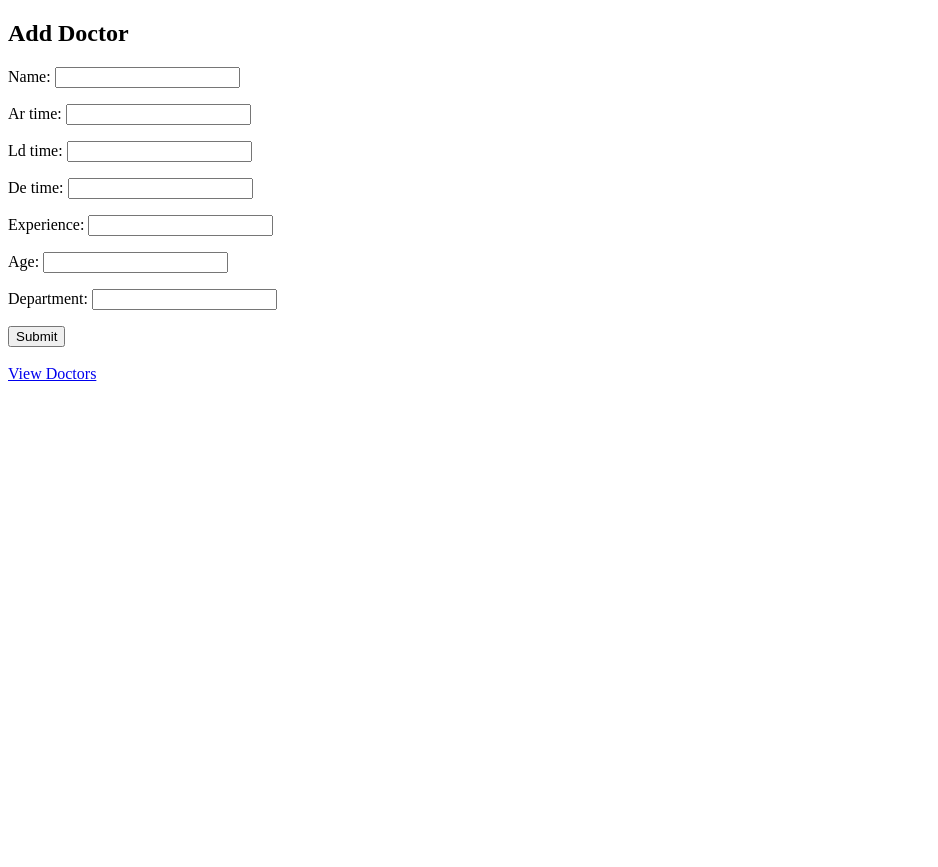
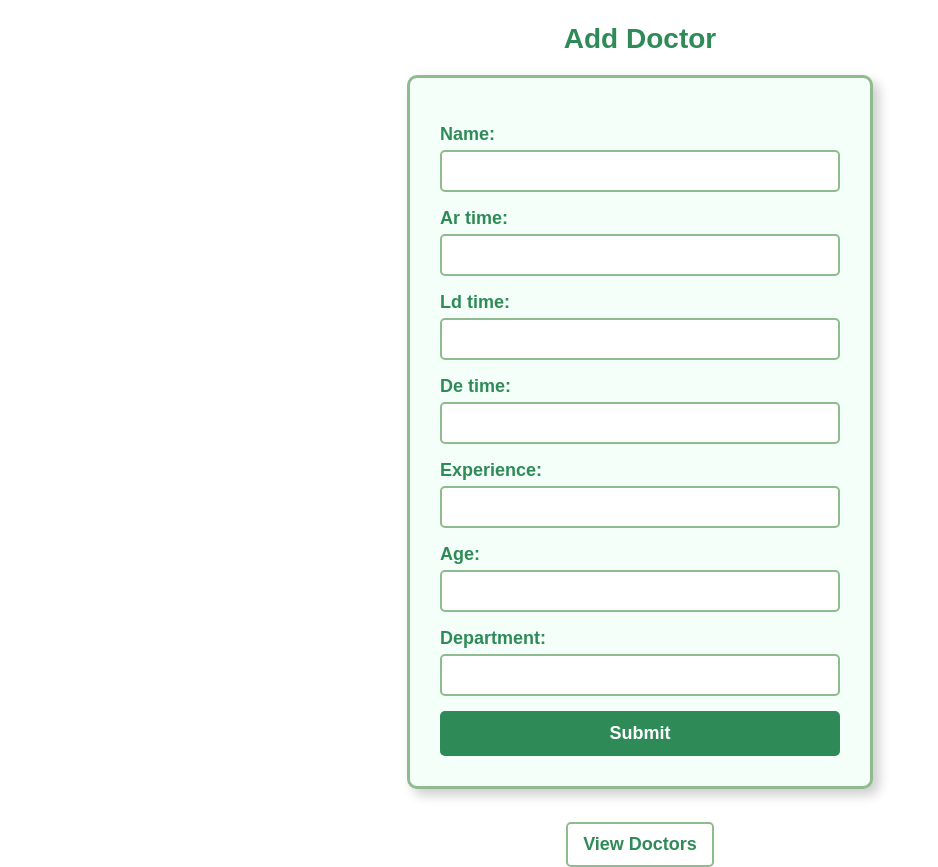
Before and after one commit to Pruthvish27/MyProject, a Django app: page /add-doctor/ in a window 1280 px wide. Shown: the whole page, without its empty margins (0-938 px from the left). Before the commit the page ends 381 px from the top, so only its background shows below. Run offline with Django 5.2, Linux system fonts and the light colour scheme.

Commit message:
added css in myadmin

```diff
--- /dev/null
+++ b/myadmin/static/css/styles4.css
@@ -0,0 +1,96 @@
+/* General Styles */
+body {
+    font-family: 'Arial', sans-serif;
+    background-color: #FFFFFF;
+    margin: 0;
+    padding: 0;
+    display: flex;
+    flex-direction: column;
+    align-items: center;
+    min-height: 100vh;
+    justify-content: flex-start;
+}
+
+/* Form Container */
+form {
+    background: #F5FFFA;  /* Light Mint White */
+    padding: 30px;
+    border-radius: 10px;
+    box-shadow: 6px 6px 12px rgba(0, 0, 0, 0.2);
+    border: 3px solid #8FBC8F;
+    width: 400px;
+    text-align: left;
+}
+
+/* Heading */
+h2 {
+    font-size: 28px;
+    color: #2E8B57;
+    text-align: center;
+    margin-bottom: 20px;
+}
+
+/* Form Fields */
+p {
+    margin-bottom: 15px;
+}
+
+label {
+    font-size: 18px;
+    font-weight: bold;
+    color: #2E8B57;
+    display: block;
+    margin-bottom: 5px;
+}
+
+input {
+    width: 94%;
+    padding: 10px;
+    font-size: 16px;
+    border: 2px solid #8FBC8F;
+    border-radius: 5px;
+    outline: none;
+    transition: border-color 0.3s;
+}
+
+input:focus {
+    border-color: #556B2F;
+}
+
+/* Submit Button */
+button {
+    width: 100%;
+    padding: 12px;
+    font-size: 18px;
+    font-weight: bold;
+    color: white;
+    background-color: #2E8B57;
+    border: none;
+    border-radius: 5px;
+    cursor: pointer;
+    transition: 0.3s ease-in-out;
+}
+
+button:hover {
+    background-color: #3CB371;
+    transform: scale(1.05);
+}
+
+/* View Doctors Link */
+a {
+    display: inline-block;
+    margin-top: 15px;
+    font-size: 18px;
+    font-weight: bold;
+    color: #2E8B57;
+    text-decoration: none;
+    padding: 10px 15px;
+    border: 2px solid #8FBC8F;
+    border-radius: 5px;
+    transition: 0.3s ease-in-out;
+}
+
+a:hover {
+    background: #98FB98;
+    color: #556B2F;
+}
--- a/myadmin/templates/add_doctor.html
+++ b/myadmin/templates/add_doctor.html
@@ -1,4 +1,4 @@
-<!DOCTYPE html>
+<!-- <!DOCTYPE html>
 <html lang="en">
 <head>
     <meta charset="UTF-8">
@@ -15,4 +15,65 @@
     <br>
     <a href="{% url 'doctor_list' %}">View Doctors</a>
 </body>
+</html> -->
+{% load static %}
+<!DOCTYPE html>
+<html lang="en">
+<head>
+    <meta charset="UTF-8">
+    <meta name="viewport" content="width=device-width, initial-scale=1.0">
+    <title>Add Doctor</title>
+    <link rel="stylesheet" href="{% static 'css/styles4.css' %}"> <!-- Link to CSS file -->
+</head>
+<body>
+
+    <h2>Add Doctor</h2>
+
+    <form method="POST">
+        {% csrf_token %}
+        {{ form.as_p }}
+        <!-- <input type="hidden" name="csrfmiddlewaretoken" value="xJEHID0fPpRYNRulnLknpE7vMfUacnFlKHalMkyRfReIkn6oy9uXnpLH64HQnZ5h">
+
+        <p>
+            <label for="id_name">Name:</label>
+            <input type="text" name="name" maxlength="100" required id="id_name">
+        </p>
+
+        <p>
+            <label for="id_ar_time">Arrival Time:</label>
+            <input type="text" name="ar_time" required id="id_ar_time">
+        </p>
+
+        <p>
+            <label for="id_ld_time">Lunch Break Time:</label>
+            <input type="text" name="ld_time" required id="id_ld_time">
+        </p>
+
+        <p>
+            <label for="id_de_time">Departure Time:</label>
+            <input type="text" name="de_time" required id="id_de_time">
+        </p>
+
+        <p>
+            <label for="id_experience">Experience (Years):</label>
+            <input type="number" name="experience" required id="id_experience">
+        </p>
+
+        <p>
+            <label for="id_age">Age:</label>
+            <input type="number" name="age" required id="id_age">
+        </p>
+
+        <p>
+            <label for="id_department">Department:</label>
+            <input type="text" name="department" maxlength="100" required id="id_department">
+        </p> -->
+
+        <button type="submit">Submit</button>
+    </form>
+
+    <br>
+    <a href="{% url 'doctor_list' %}">View Doctors</a>
+
+</body>
 </html>
```
